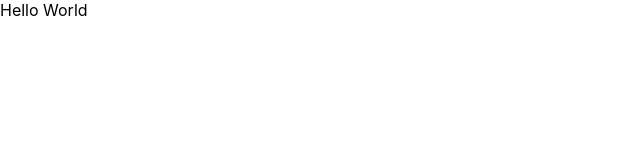
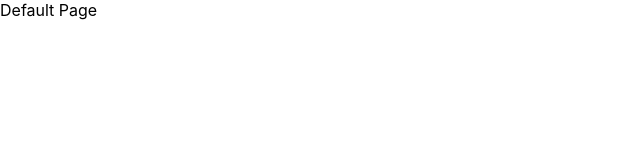
Before and after one commit to dac-2021/day10-react-routing, a React (Create React App) app: page / in a window 1280 px wide. Shown: the top 160 px of the page, without its empty margins (0-640 px from the left). Built offline with nearby package versions, Linux system fonts and the light colour scheme.

Commit message:
simplest routing.

```diff
--- a/src/App.js
+++ b/src/App.js
@@ -1,8 +1,32 @@
-import logo from "./logo.svg";
 import "./App.css";
+import { BrowserRouter as Router, Route } from "react-router-dom";
 
+/**
+ * http://localhost:3000/
+ * http://localhost:3000/page1
+ * http://localhost:3000/page2
+ * http://localhost:3000/page3
+ */
 function App() {
-  return <div>Hello World</div>;
+  return (
+    <Router>
+      <Route exact path="/">
+        <div>Default Page</div>
+      </Route>
+
+      <Route path="/page1">
+        <div>Page 1</div>
+      </Route>
+
+      <Route path="/page2">
+        <div>Page 2</div>
+      </Route>
+
+      <Route path="/page3">
+        <div>Page 3</div>
+      </Route>
+    </Router>
+  );
 }
 
 export default App;
```
